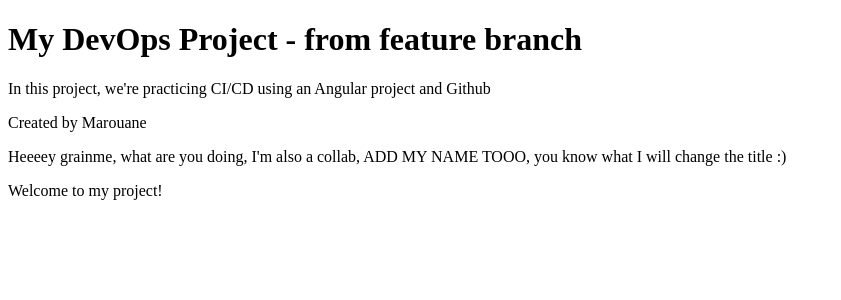
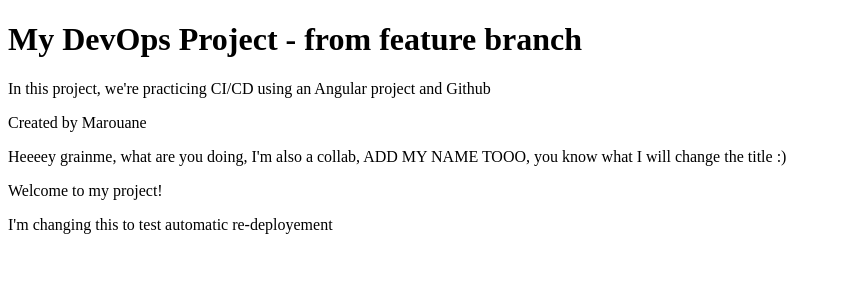
Before and after one commit to grainme/DevOps_Lab, an Angular app in the folder CI_CD_Angular_Lab/: page / in a window 1280 px wide. Shown: the top 300 px of the page, without its empty margins (0-841 px from the left). Built offline with nearby package versions, Linux system fonts and the light colour scheme.

Commit message:
first time adding CI/CD, not so easy though :(

```diff
--- a/CI_CD_Angular_Lab/src/app/app.component.html
+++ b/CI_CD_Angular_Lab/src/app/app.component.html
@@ -1,8 +1,12 @@
-
 <h1>My DevOps Project - from feature branch</h1>
 <p>
   In this project, we're practicing CI/CD using an Angular project and Github
 </p>
 <p>Created by {{ name }}</p>
-<p>Heeeey grainme, what are you doing, I'm also a collab, ADD MY NAME TOOO, you know what I will change the title :) </p>
+<p>
+  Heeeey grainme, what are you doing, I'm also a collab, ADD MY NAME TOOO, you
+  know what I will change the title :)
+</p>
 <p>{{ message }}</p>
+
+<p>I'm changing this to test automatic re-deployement</p>
```
